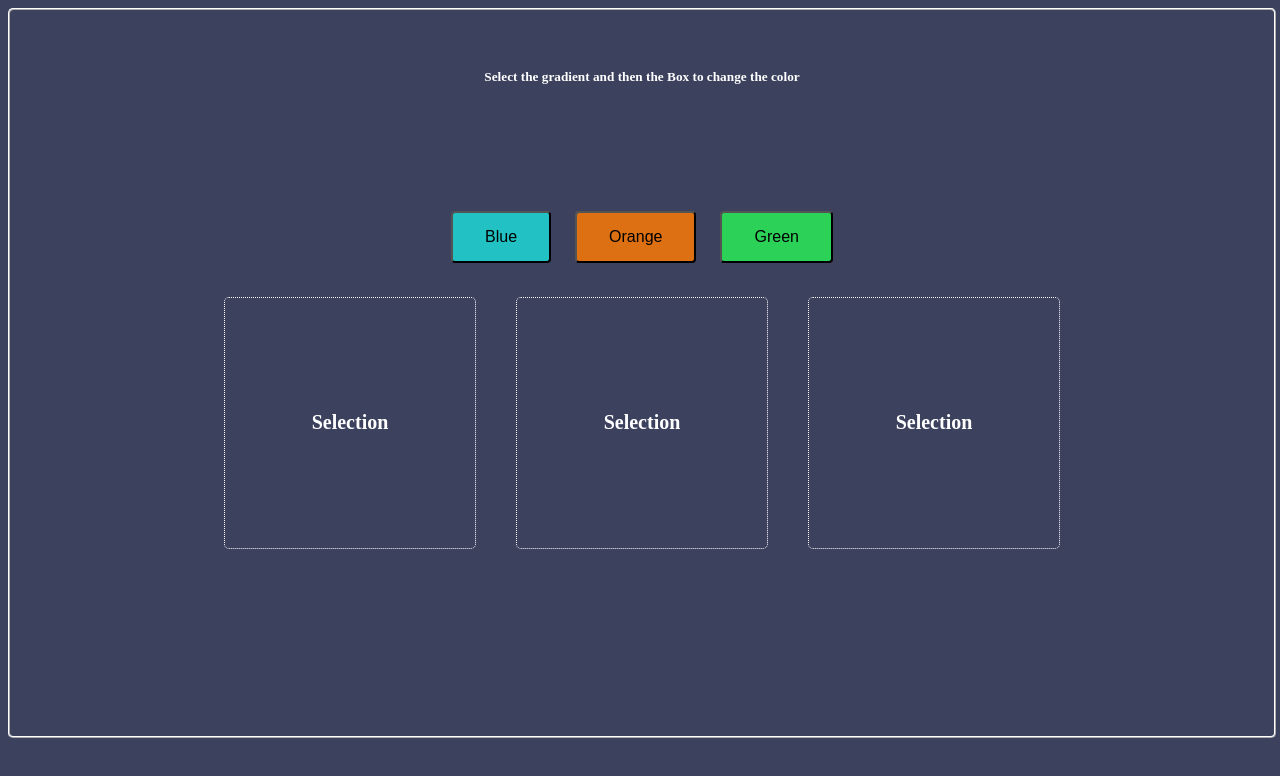
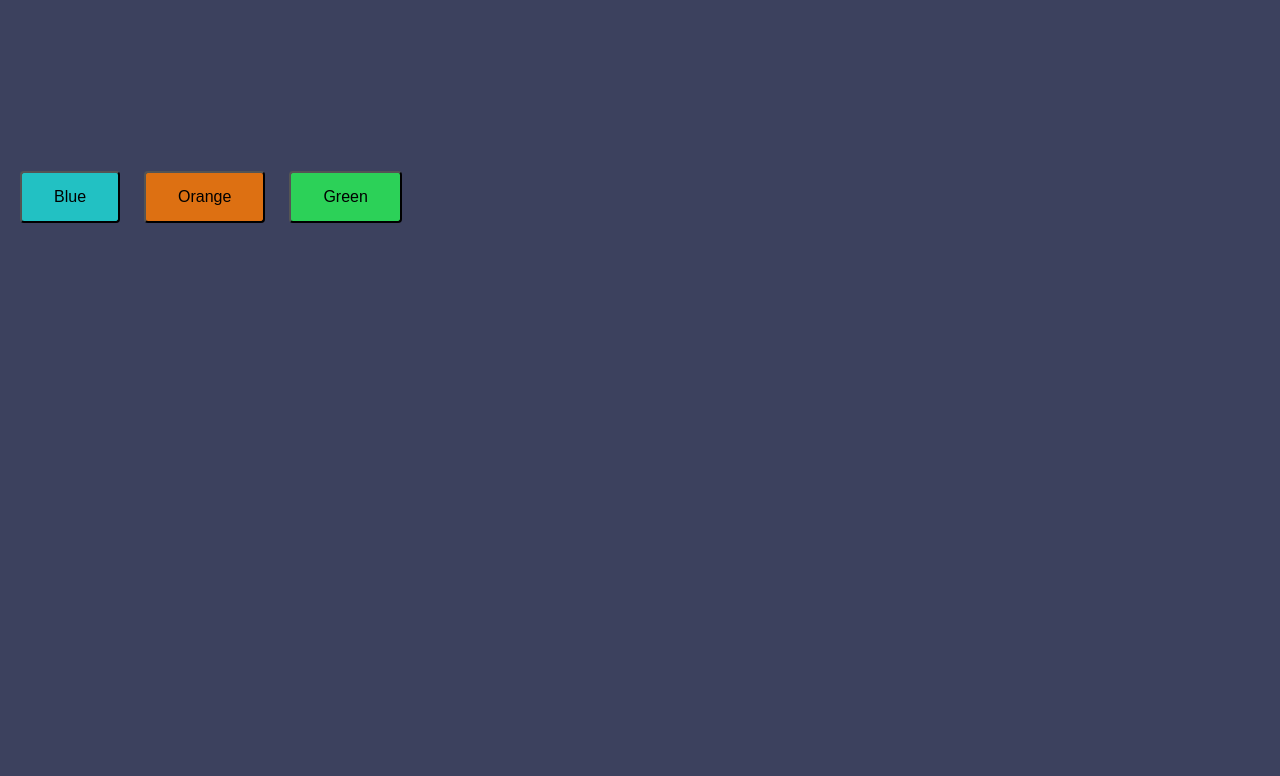
Before and after one commit to acciojob/passing-handler-prop-react-MANOJ-02460, a React app: page / in a window 1280 px wide. Shown: the top 776 px of the page. Built offline with nearby package versions, Linux system fonts and the light colour scheme.

Commit message:
Implement handler prop color selection

```diff
--- a/src/components/App.js
+++ b/src/components/App.js
@@ -24,23 +24,18 @@ const colourConfig = [{
 const title = 'Select the gradient and then the Box to change the color';
 
 const App = () => {
-  const [nextBackground, selectNextBackground] = useState("");
-
+  let [nextBackground, selectNextBackground] = useState({ background: "" })
   const applyColor = (updateSelectionStyle) => {
-    updateSelectionStyle({ background: nextBackground });
+    updateSelectionStyle(nextBackground)
   }
 
   return (
     <div id="master">
-      <h5 className="heading">{title}</h5>
+      <h5 className="heading">{/* display title here */}</h5>
 
-      <div className="row children-wrapper" >
-        {colourConfig.map((config) => (
-          <ColourSelector
-            key={config.key}
-            config={config}
-            selectNextBackground={selectNextBackground}
-          />
+      <div className="row">
+        {colourConfig.map((config, index) => (
+          <ColourSelector key={config.key} config={config} selectNextBackground={selectNextBackground} />
         ))}
       </div>
 
@@ -55,4 +50,5 @@ const App = () => {
   )
 }
 
+
 export default App;
--- a/src/components/ColourSelector.js
+++ b/src/components/ColourSelector.js
@@ -1,14 +1,10 @@
 import React from 'react';
 
-const ColourSelector = ({ config, selectNextBackground }) => {
-  const { background, key, classname, label } = config;
-
+const ColourSelector = (props) => {
+  const { config, selectNextBackground } = props
+  const { background, label, classname } = config;
   return (
-    <button
-      className={classname}
-      data-testid={key}               // Added data-testid for Cypress
-      onClick={() => selectNextBackground(background)}
-    >
+    <button className={classname} onClick={() => selectNextBackground({background: background})}>
       {label}
     </button>
   )
--- a/src/components/Selection.js
+++ b/src/components/Selection.js
@@ -1,19 +1,9 @@
-import React, { useState } from 'react';
-import "../styles/Child.css";
+import React from "react";
 
-const Selection = ({ applyColor }) => {
-  const [style, setStyle] = useState({ background: "" });
-
-  return (
-    <div
-      className="fix-box"
-      data-testid="selection-box"   // Added data-testid to help tests locate boxes
-      style={style}
-      onClick={() => applyColor(setStyle)}
-    >
-      Selection
-    </div>
-  )
+const Selection = () => {
+    return (
+        <></>
+    )
 }
 
 export default Selection;
```
